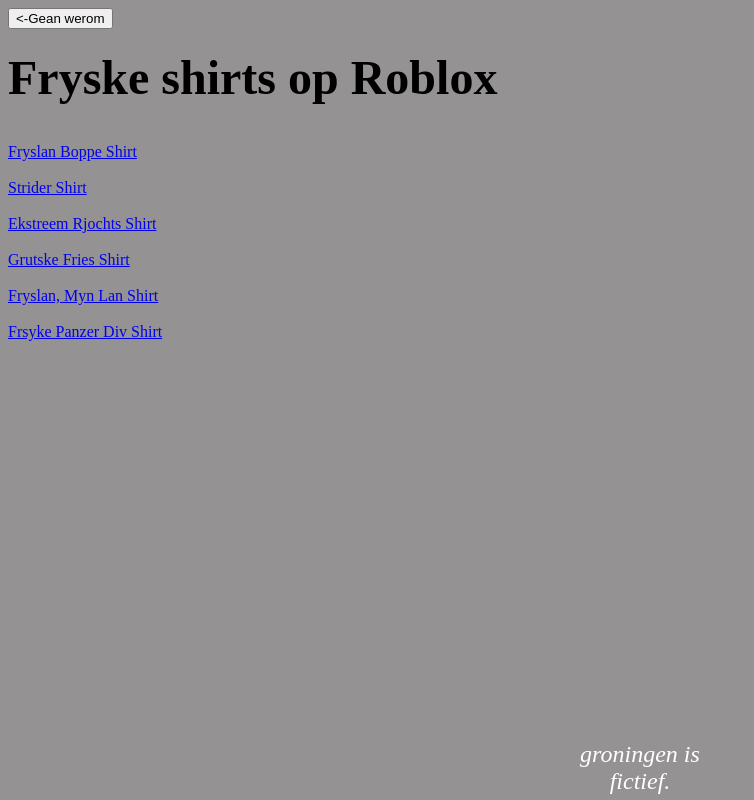
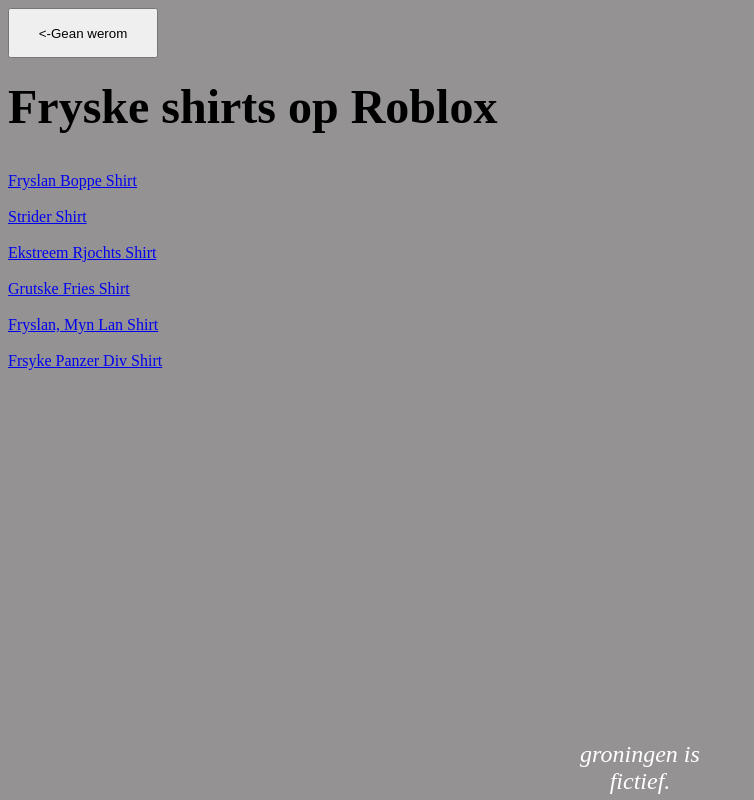
Before and after one commit to fryskewebsite/fryskewebsite.github.io, a plain HTML site: page Fryske-shirts.html in a window 1280 px wide. Shown: the whole page, without its empty margins (0-754 px from the left). Drawn offline with Linux system fonts and the light colour scheme.

Commit message:
Add files via upload

```diff
--- a/Fryske-shirts.html
+++ b/Fryske-shirts.html
@@ -2,7 +2,7 @@
 <head>
 <title>Shirts op Roblox</title>
 	<link rel="icon" type="image/png" href="images/favicon.png">
-	<h1> <button onclick="location.href='index.html'"><-Gean werom</button> </h1>
+	<h1> <button style="width: 150px; height: 50px;" onclick="location.href='index.html'"><-Gean werom</button> </h1>
 	<h2> <font size="7">Fryske shirts op Roblox</font></h2>
 </head>
 <style>
```
Also changed, not shown: index.html (+4 -3 lines), oer-us.html (+1 -1 lines).
